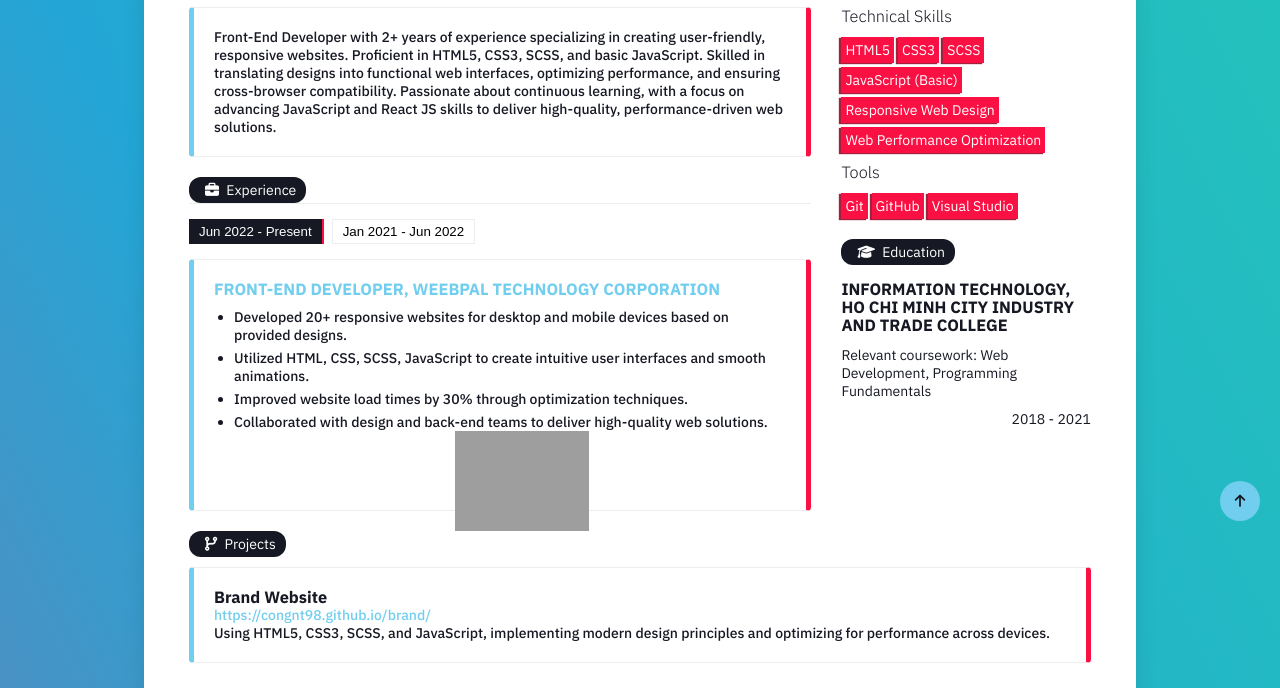
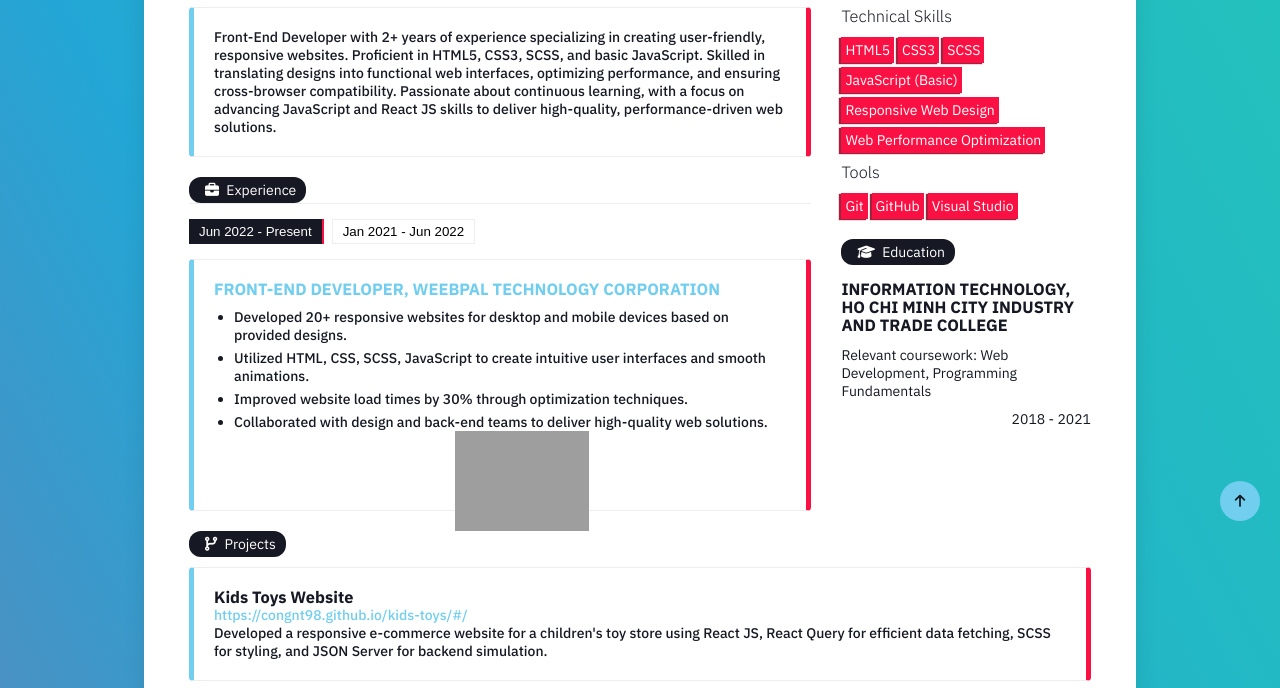
Before and after one commit to congnt98/ResumeCV, a website: page index.html in a window 1280 px wide. Shown: the part 259-947 px from the top of the page. Drawn offline with Linux system fonts and the light colour scheme; grey boxes are pictures that could not be loaded.

Commit message:
Update project kids toys

```diff
--- a/index.html
+++ b/index.html
@@ -218,6 +218,22 @@
             </div>
             <div class="section-body">
               <div class="box-panel">
+                <h3>Kids Toys Website</h3>
+                <p>
+                  <a
+                    href="https://congnt98.github.io/kids-toys/#/"
+                    target="_blank"
+                    >https://congnt98.github.io/kids-toys/#/</a
+                  >
+                </p>
+                <p>
+                  Developed a responsive e-commerce website for a children's toy
+                  store using React JS, React Query for efficient data fetching,
+                  SCSS for styling, and JSON Server for backend simulation.
+                </p>
+              </div>
+
+              <div class="box-panel">
                 <h3>Brand Website</h3>
                 <p>
                   <a href="https://congnt98.github.io/brand/" target="_blank"
```
Also changed, not shown: dist/css/style.js.
